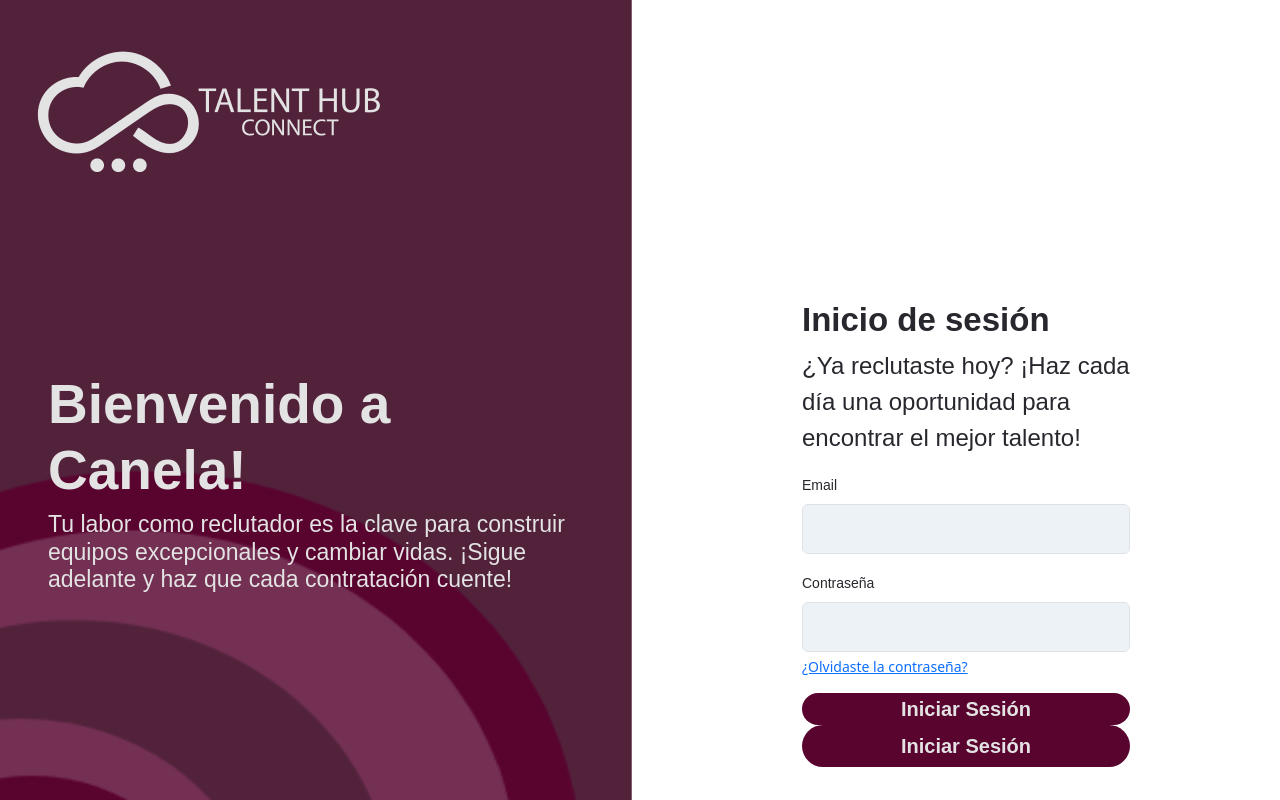
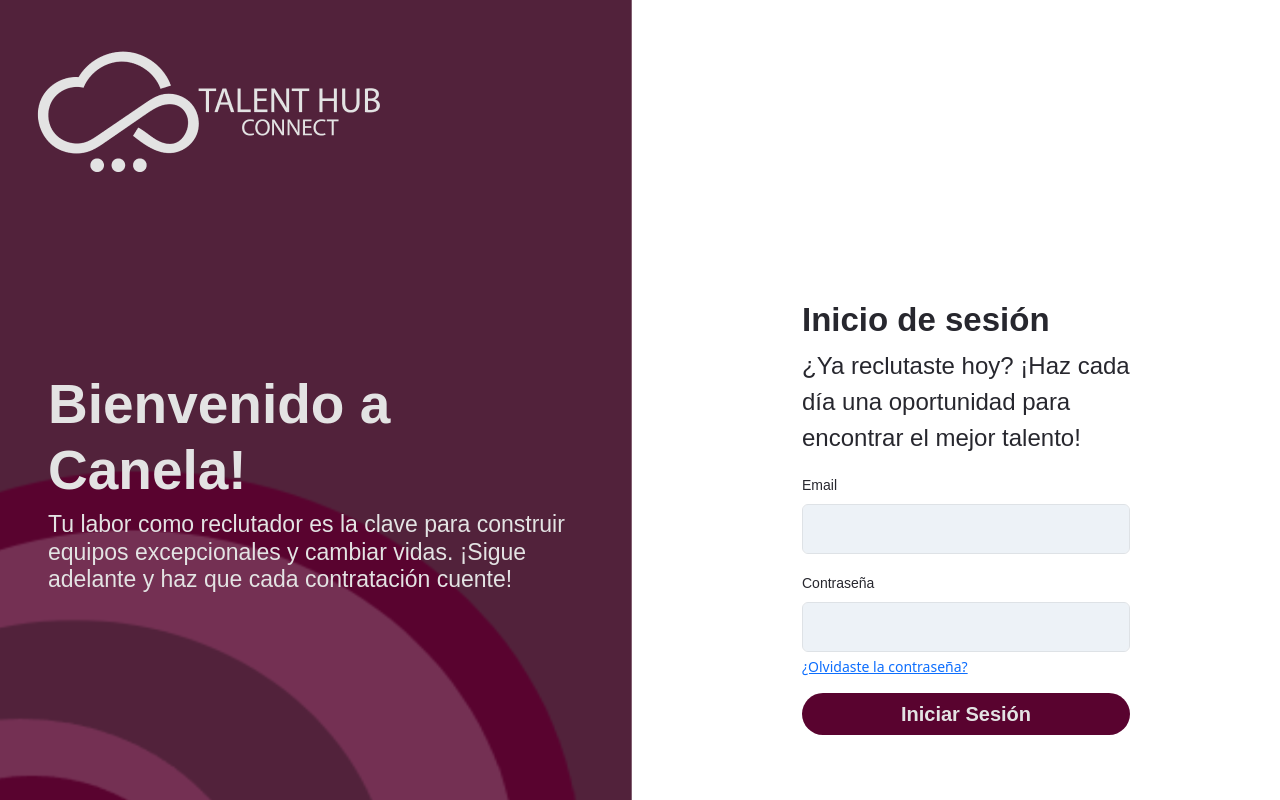
Before and after one commit to Wilermo/CanelaPlatformFrontMine, an Angular app: page / in a window 1280 px wide. Built offline with nearby package versions, Linux system fonts and the light colour scheme.

Commit message:
Arreglo boton login

```diff
--- a/src/app/components/login/login.component.html
+++ b/src/app/components/login/login.component.html
@@ -31,9 +31,6 @@
                       <input type="password" class="form-control" id="exampleInputPassword1" [(ngModel)]="password" name="contrasena">
                       <div id="emailHelp" class="form-text align-left"> <a [routerLink]="['/forgot']">¿Olvidaste la contraseña?</a></div>
                     </div >
-                    <div class="buttonContainer">
-                      <button type="button" (click)="login()">Iniciar Sesión</button>
-                    </div>
 
                     <button type="submit" class="btn btn-primary" (click)="iniciarSesion()">Iniciar Sesión</button>
 
--- a/src/app/components/login/login.component.ts
+++ b/src/app/components/login/login.component.ts
@@ -78,8 +78,4 @@ export class LoginComponent {
       );
     }
   }
-
-  login() {
-    this.router.navigate(['/canela/permisos']);
-  }
 }
```
